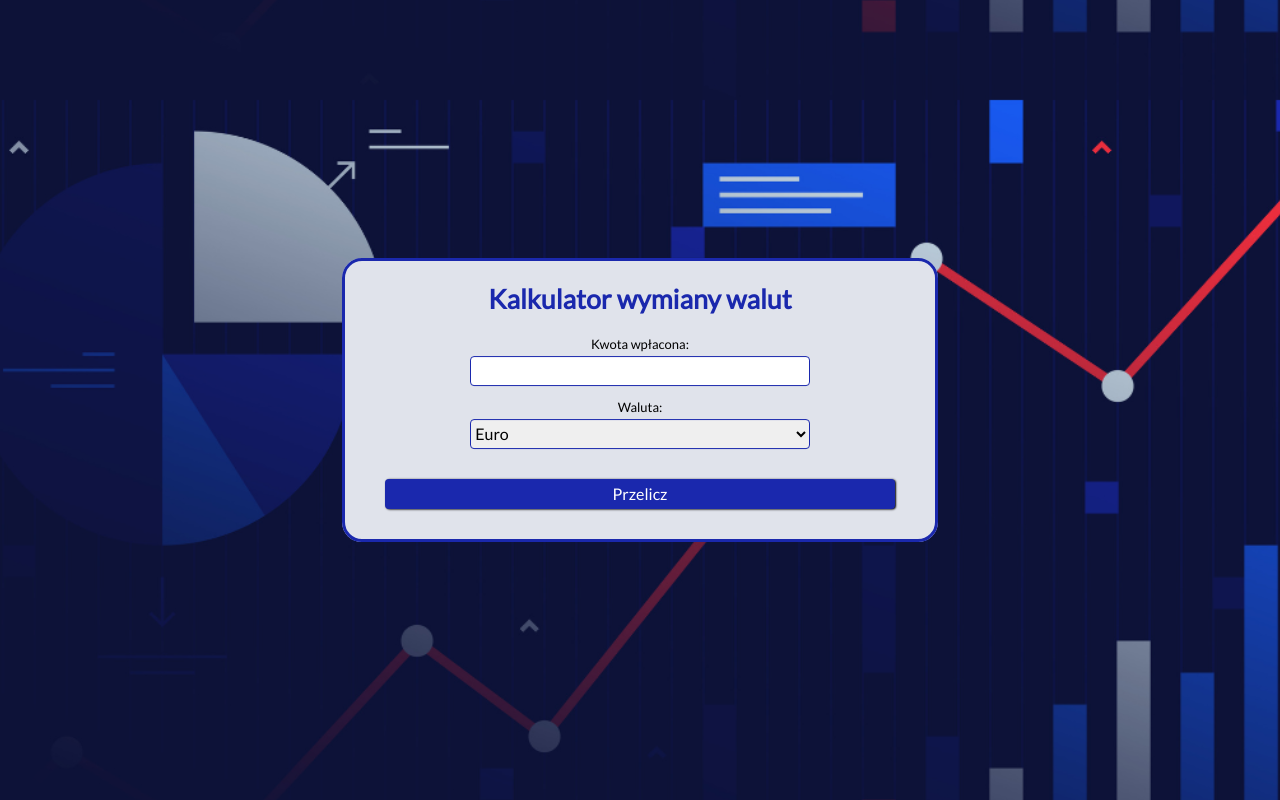
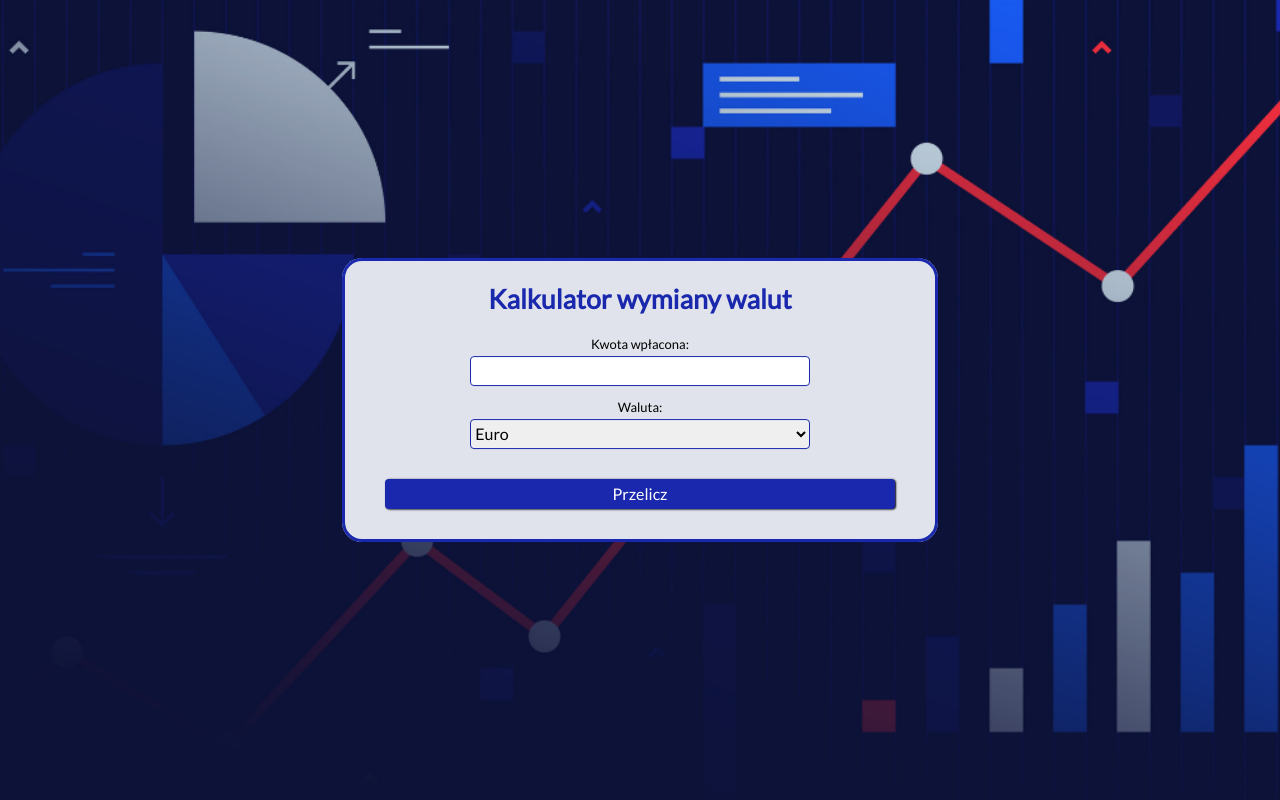
Before and after one commit to Marcin-Malek/currency-converter-react, a React (Create React App) app: page / in a window 1280 px wide. Built offline with nearby package versions, Linux system fonts and the light colour scheme.

Commit message:
updated background position

```diff
--- a/src/index.css
+++ b/src/index.css
@@ -8,7 +8,7 @@ html {
 
 body {
   background-image: url("/public/bg_img.png");
-  background-position: center 100px;
+  background-position: center;
   background-size: cover;
   font-family: 'Lato', sans-serif;
 }
```
